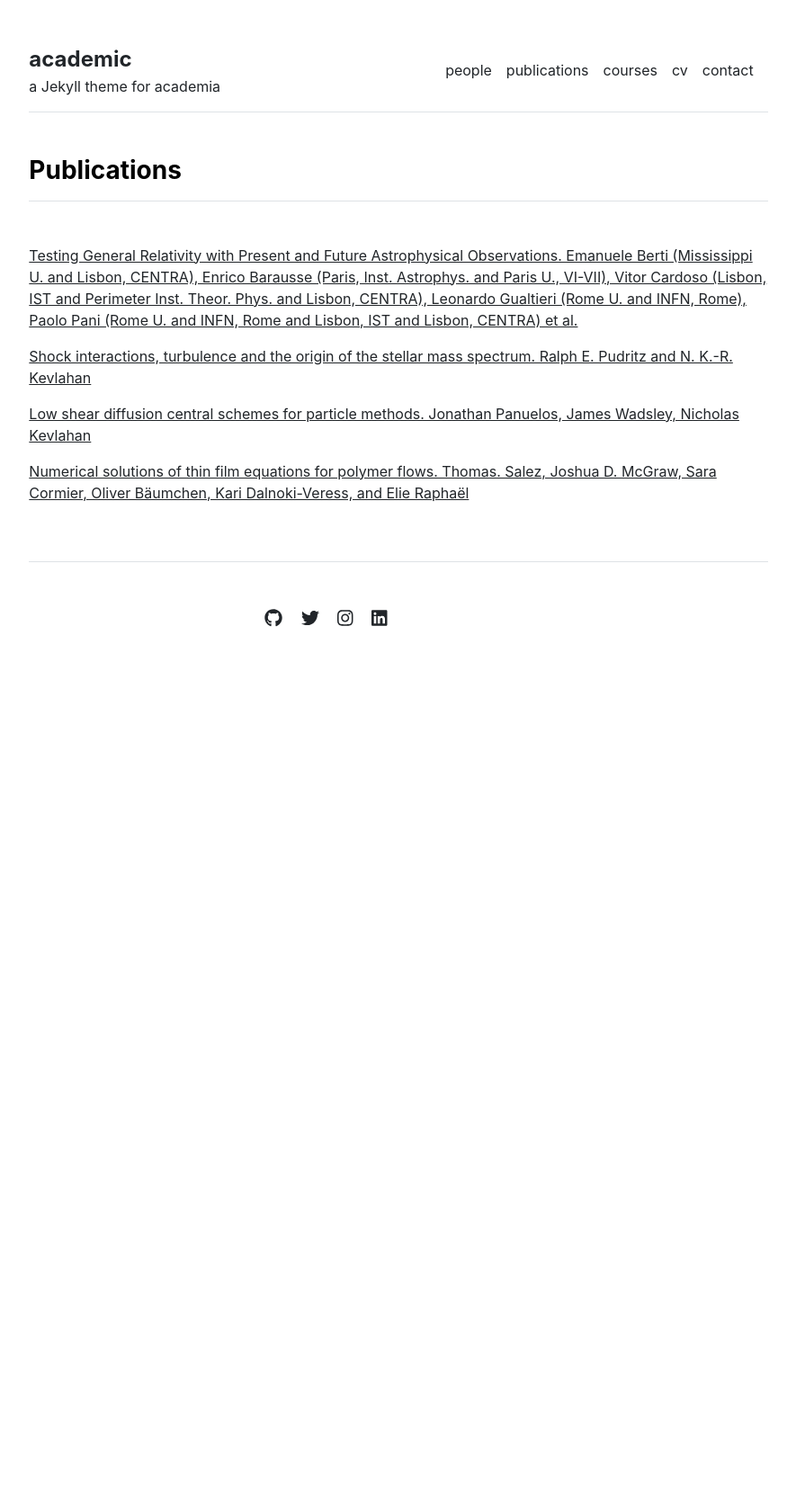
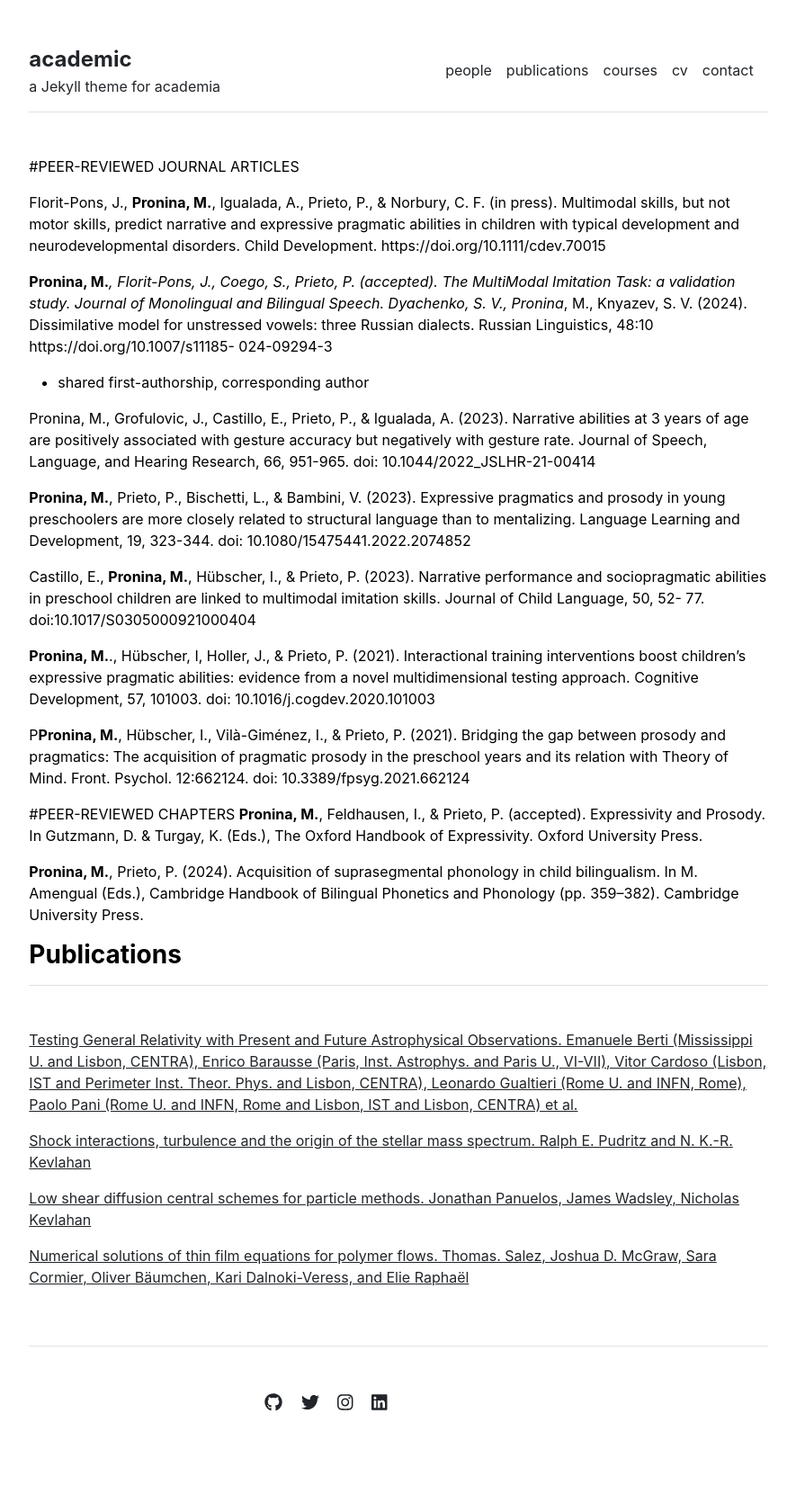
Before and after one commit to mariia-pronina/mariia-pronina.github.io, a Jekyll site: the page built from publications.md, in a window 1280 px wide. Shown: the whole page at 90% size, without its empty margins (197-1082 px from the left). Built offline with Jekyll 4.4.1, drawn with Linux system fonts in a browser that asks for light colours; before the commit the page ends 900 px from its top, so only the background shows below that.

Commit message:
Update publications.md

```diff
--- a/publications.md
+++ b/publications.md
@@ -2,3 +2,49 @@
 layout: publications
 title: "Publications"
 ---
+
+#PEER-REVIEWED JOURNAL ARTICLES
+
+Florit-Pons, J., **Pronina, M.**, Igualada, A., Prieto, P., & Norbury, C. F. (in press). Multimodal
+skills, but not motor skills, predict narrative and expressive pragmatic abilities in children
+with typical development and neurodevelopmental disorders. Child Development.
+https://doi.org/10.1111/cdev.70015
+
+**Pronina, M.***, Florit-Pons, J., Coego, S., Prieto, P. (accepted). The MultiModal Imitation Task: a
+validation study. Journal of Monolingual and Bilingual Speech.
+Dyachenko, S. V., Pronina*, M., Knyazev, S. V. (2024). Dissimilative model for unstressed
+vowels: three Russian dialects. Russian Linguistics, 48:10 https://doi.org/10.1007/s11185-
+024-09294-3
+
+* shared first-authorship, corresponding author
+
+Pronina, M., Grofulovic, J., Castillo, E., Prieto, P., & Igualada, A. (2023). Narrative abilities at
+3 years of age are positively associated with gesture accuracy but negatively with gesture
+rate. Journal of Speech, Language, and Hearing Research, 66, 951-965. doi:
+10.1044/2022_JSLHR-21-00414
+
+**Pronina, M.**, Prieto, P., Bischetti, L., & Bambini, V. (2023). Expressive pragmatics and
+prosody in young preschoolers are more closely related to structural language than to
+mentalizing. Language Learning and Development, 19, 323-344. doi:
+10.1080/15475441.2022.2074852
+
+Castillo, E., **Pronina, M.**, Hübscher, I., & Prieto, P. (2023). Narrative performance and
+sociopragmatic abilities in preschool children are linked to multimodal imitation skills.
+Journal of Child Language, 50, 52- 77. doi:10.1017/S0305000921000404
+
+**Pronina, M.**., Hübscher, I, Holler, J., & Prieto, P. (2021). Interactional training interventions
+boost children's expressive pragmatic abilities: evidence from a novel multidimensional
+testing approach. Cognitive Development, 57, 101003. doi: 10.1016/j.cogdev.2020.101003
+
+P**Pronina, M.**, Hübscher, I., Vilà-Giménez, I., & Prieto, P. (2021). Bridging the gap between
+prosody and pragmatics: The acquisition of pragmatic prosody in the preschool years and
+its relation with Theory of Mind. Front. Psychol. 12:662124. doi:
+10.3389/fpsyg.2021.662124
+
+#PEER-REVIEWED CHAPTERS
+**Pronina, M.**, Feldhausen, I., & Prieto, P. (accepted). Expressivity and Prosody. In Gutzmann,
+D. & Turgay, K. (Eds.), The Oxford Handbook of Expressivity. Oxford University Press.
+
+**Pronina, M.**, Prieto, P. (2024). Acquisition of suprasegmental phonology in child
+bilingualism. In M. Amengual (Eds.), Cambridge Handbook of Bilingual Phonetics and
+Phonology (pp. 359–382). Cambridge University Press.
```
